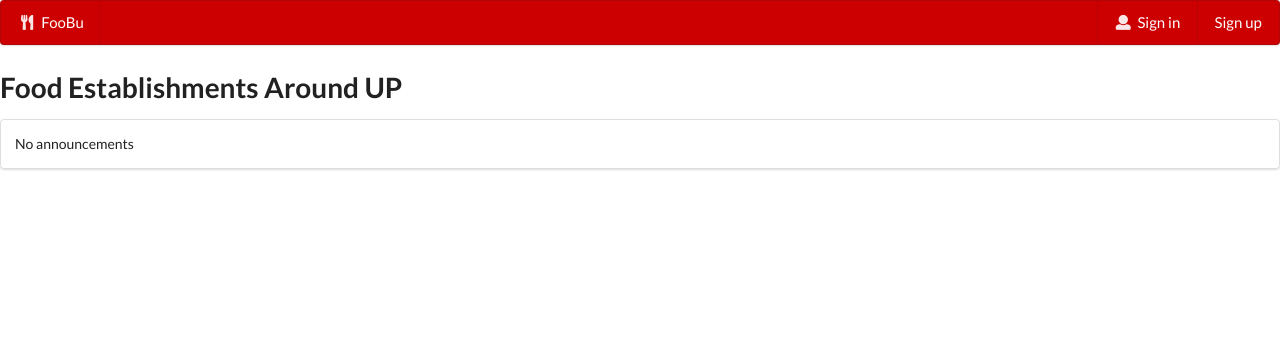
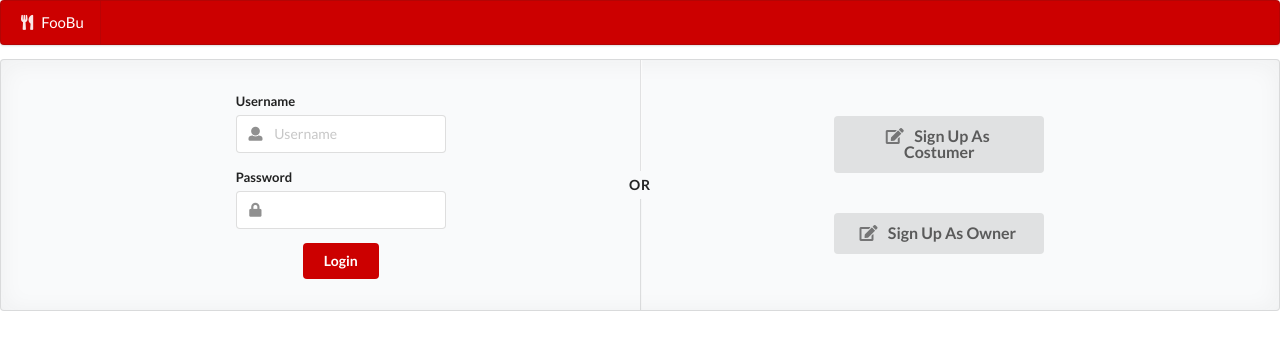
Before and after one commit to rfcabasag/FooBu, a Django app: a page that uses cs165/food/templates/food/base.html in a window 1280 px wide. Shown: the top 350 px of the page. Run offline with Django 3.2, Linux system fonts and the light colour scheme; some libraries are stand-ins or nearby versions.

Commit message:
made login page the default page

```diff
--- a/cs165/cs165/urls.py
+++ b/cs165/cs165/urls.py
@@ -20,7 +20,7 @@ from django.contrib.auth import views as auth_views
 
 urlpatterns = [
     path('admin/', admin.site.urls),
-    path('', include('food.urls'), name='food_home'),
-    path('login/', auth_views.LoginView.as_view(template_name='food/login.html'), name='login'),
+    path('foobu/', include('food.urls'), name='food_home'),
+    path('', auth_views.LoginView.as_view(template_name='food/login.html'), name='login'),
     path('logout/', auth_views.LogoutView.as_view(template_name='food/food-home.html'), name='logout'),
 ]
--- a/cs165/food/templates/food/base.html
+++ b/cs165/food/templates/food/base.html
@@ -18,11 +18,6 @@
                 <a class = "item" style = "color: #ffffff" href="{% url 'profile' %}"><i class = "user icon"></i>My Profile</a>
                 <a class = "item" style = "color: #ffffff" href="{% url 'logout' %}">Sign out</a>
             </div>
-        {% else %}
-            <div class = "right menu">
-                <a class = "item" style = "color: #ffffff" href="{% url 'login' %}"><i class = "user icon"></i>Sign in</a>
-                <a class = "item" style = "color: #ffffff" href="{% url 'signup-as' %}">Sign up</a>
-            </div>
         {% endif %}
     </div>
     {% block content %} {% endblock %}
--- a/cs165/food/views.py
+++ b/cs165/food/views.py
@@ -4,6 +4,7 @@ from django.contrib.auth.models import User
 from .models import RegisteredUser, Establishment
 from django.contrib.auth.decorators import login_required
 
+@login_required
 def foodHome(request):
     return render(request,'food/food-home.html')
 
```
Also changed, not shown: cs165/db.sqlite3.
